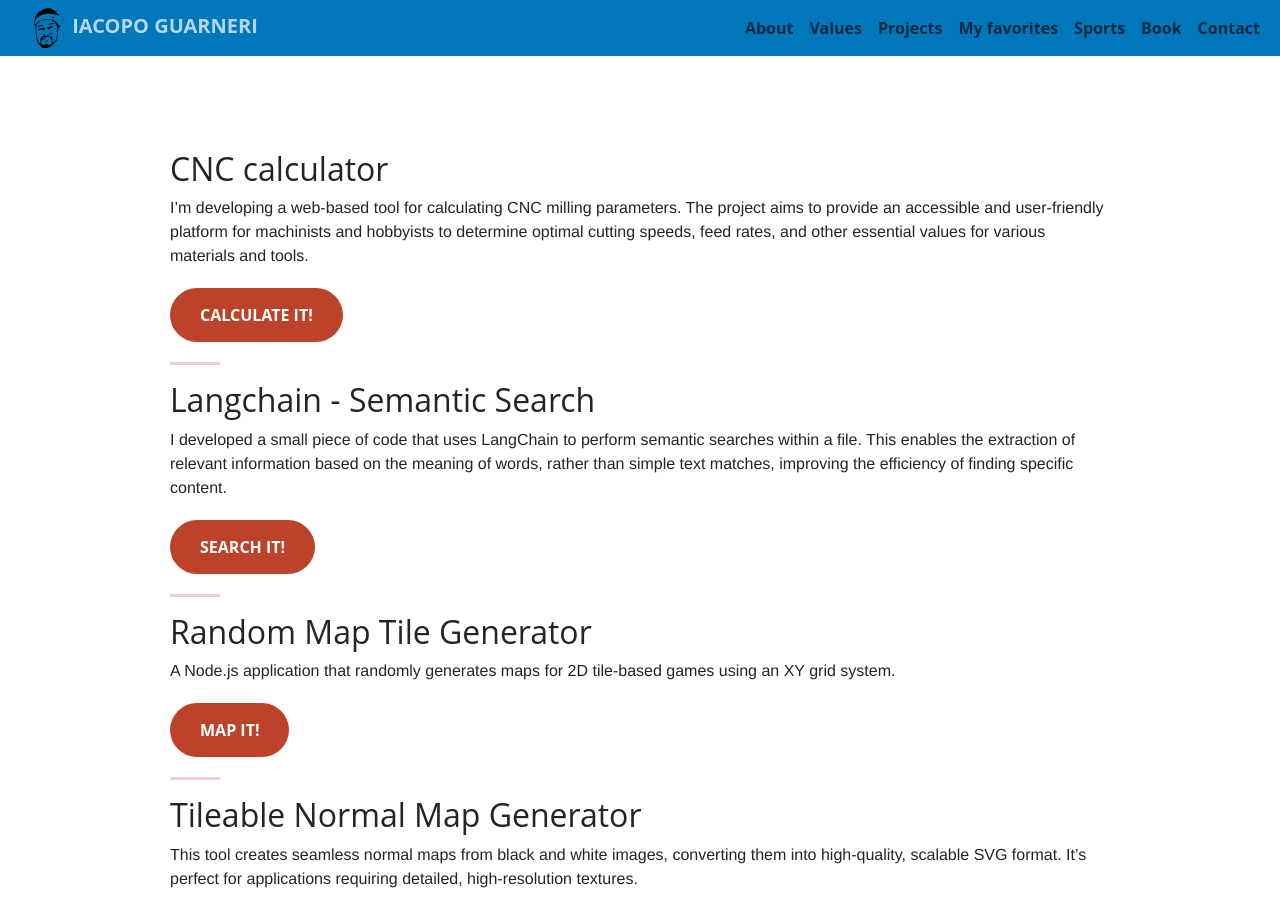
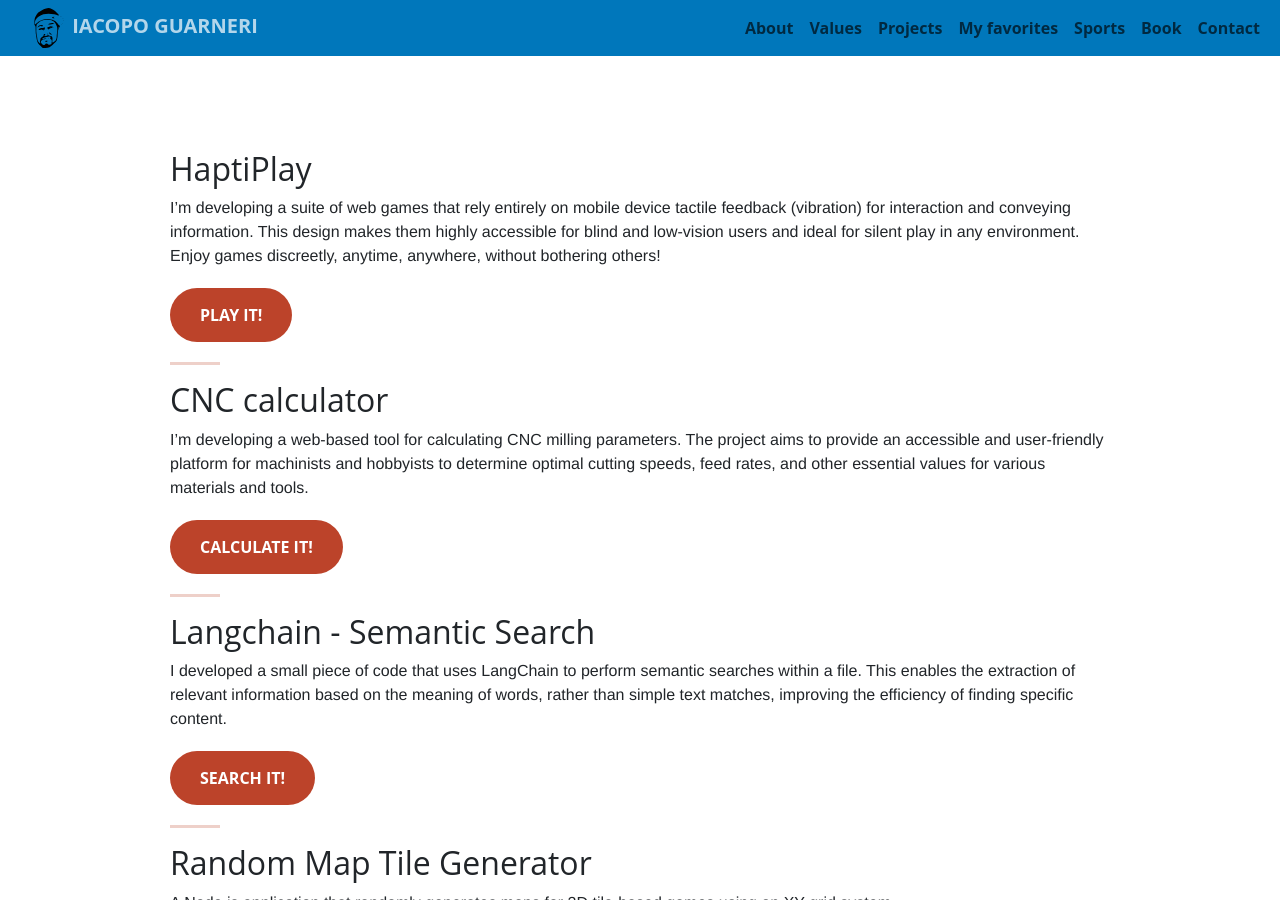
Before and after one commit to iacoposk8/iacoposk8.github.io, a Jekyll site: the page built from projects.md, in a window 1280 px wide and 900 px high. Built offline with Jekyll 4.4.1, drawn with Linux system fonts in a browser that asks for light colours; comment, search, counter and statistics services are not loaded.

Commit message:
Update projects.md

```diff
--- a/projects.md
+++ b/projects.md
@@ -1,6 +1,13 @@
 ---
 layout: default
 title: Projects
+---
+
+## HaptiPlay
+I'm developing a suite of web games that rely entirely on mobile device tactile feedback (vibration) for interaction and conveying information. This design makes them highly accessible for blind and low-vision users and ideal for silent play in any environment. Enjoy games discreetly, anytime, anywhere, without bothering others!
+
+<a href="/projects/silent-games/" class="btn btn-primary btn-xl">Play it!</a>
+
 ---
 
 ## CNC calculator
```
